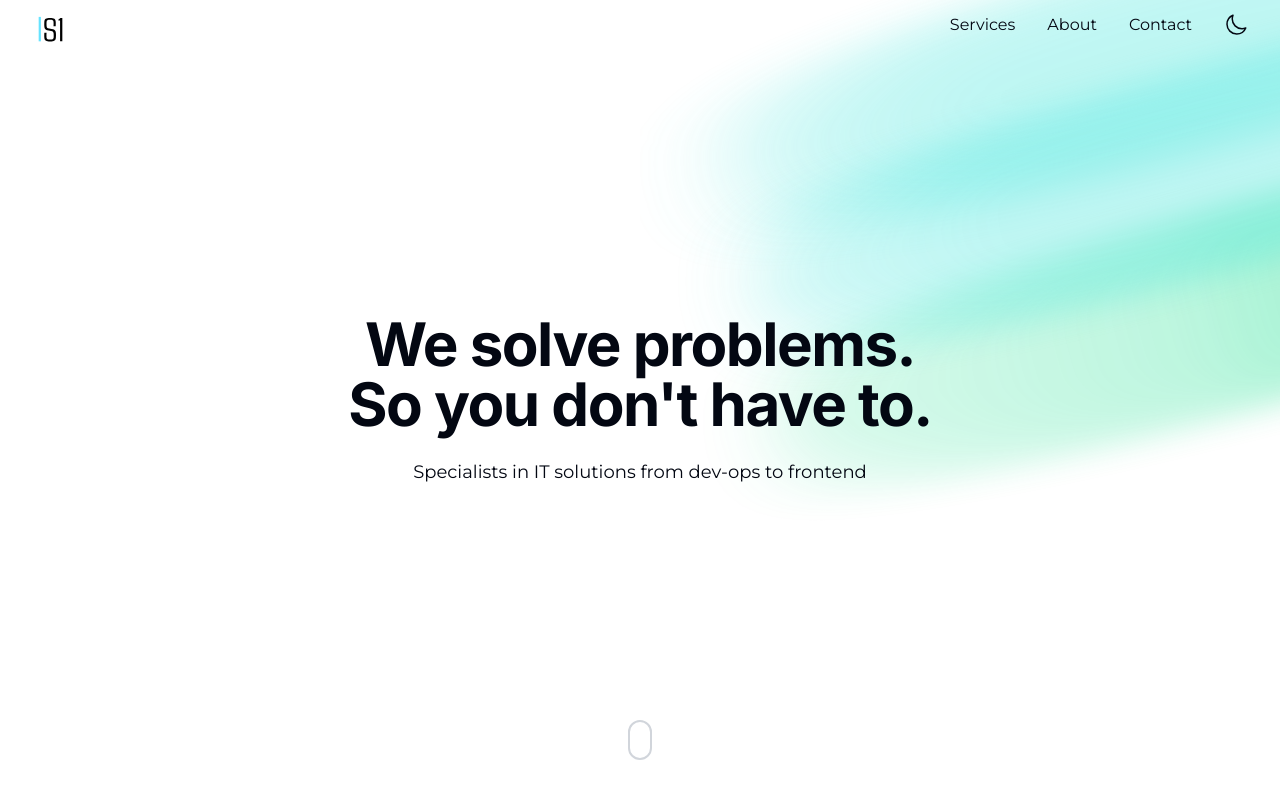
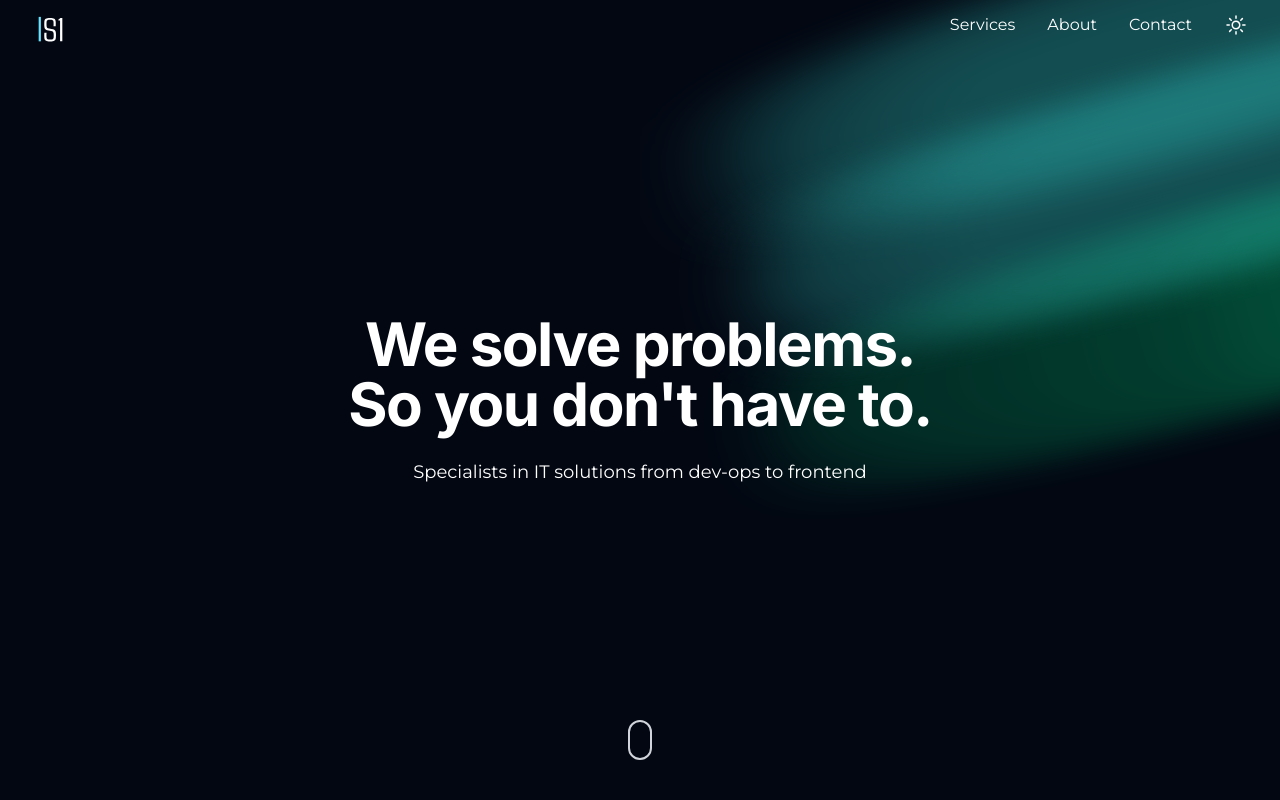
Before and after one commit to Robspin/next-solution1, a Next.js app: page / in a window 1280 px wide. Shown: the top 800 px of the page. Built offline with nearby package versions, Linux system fonts and the light colour scheme.

Commit message:
implemented jotai for darkmode management

```diff
--- a/app/layout.tsx
+++ b/app/layout.tsx
@@ -3,11 +3,14 @@ import { montserrat } from "@/lib/fonts"
 import Navbar from "@/components/layout/navbar"
 import { Toaster } from "@/components/ui/toaster"
 import Footer from "@/components/layout/footer"
+import ThemeWrapper from '@/components/layout/theme-wrapper'
 
 export const metadata = {
   title: 'Solution One',
   description: "We solve complex IT problems so you don't have to",
 }
+
+
 
 export default function RootLayout({
   children,
@@ -15,12 +18,14 @@ export default function RootLayout({
   children: React.ReactNode
 }) {
   return (
-    <html lang="en">
-      <body className={`${montserrat.className} dark:bg-gray-950 transition-colors`}>
+    <html lang="en" className="bg-gray-950">
+        <body className={montserrat.className}>
+          <ThemeWrapper>
             <Navbar />
             {children}
             <Toaster />
             <Footer />
+          </ThemeWrapper>
         </body>
       </html>
   )
--- /dev/null
+++ b/components/layout/theme-wrapper.tsx
@@ -0,0 +1,16 @@
+'use client'
+import { ReactNode } from "react"
+import { atom, PrimitiveAtom, useAtom } from "jotai"
+
+export const themeAtom = atom('dark')
+export default function({ children }: { children: ReactNode }){
+    const [theme] = useAtom(themeAtom)
+
+    return (
+        <div className={`${theme}`}>
+            <div className="dark:bg-gray-950 dark:text-white transition-colors">
+                {children}
+            </div>
+        </div>
+    )
+}
--- a/components/theme-switch.tsx
+++ b/components/theme-switch.tsx
@@ -1,6 +1,6 @@
 "use client"
-
-import {useEffect, useState} from "react"
+import { useAtom } from 'jotai'
+import { themeAtom } from '@/components/layout/theme-wrapper'
 
 const Moon = ({ ...props }) => (
     <svg xmlns="http://www.w3.org/2000/svg" fill="none" viewBox="0 0 24 24" strokeWidth={1.5} stroke="currentColor"
@@ -17,28 +17,15 @@ const Sun = ({ ...props }) => (
 )
 
 export default function ThemeSwitch() {
-    const [showSun, setShowSun] = useState(false)
-
-    useEffect(() => {
-        if (window.matchMedia && window.matchMedia('(prefers-color-scheme: dark)').matches) {
-            toggleTheme()
-        }
-    }, [])
+    const [theme, setTheme] = useAtom(themeAtom)
     const toggleTheme = () => {
-        const html = document.querySelector('html')
-        if (!html) return
-        if (showSun) {
-            html.classList.remove('dark')
-            setShowSun(false)
-        } else {
-            html.classList.add('dark')
-            setShowSun(true)
-        }
+        if(theme === 'dark') setTheme('light')
+        if(theme === 'light') setTheme('dark')
     }
 
     return (
         <button aria-label="Theme-toggle" onClick={toggleTheme}>
-            {showSun ? <Sun className="w-6 h-6 hover:animate-spin-slow" /> : <Moon className="w-6 h-6 hover:animate-wiggle" />}
+            {theme === 'dark' ? <Sun className="w-6 h-6 hover:animate-spin-slow" /> : <Moon className="w-6 h-6 hover:animate-wiggle" />}
         </button>
     )
 }
--- a/package.json
+++ b/package.json
@@ -21,6 +21,7 @@
     "class-variance-authority": "^0.6.0",
     "clsx": "^1.2.1",
     "framer-motion": "^10.12.17",
+    "jotai": "^2.2.1",
     "lucide-react": "^0.252.0",
     "next": "13.4.7",
     "postcss": "8.4.24",
```
Also changed, not shown: 1 other file (tests, documents, lock files or other folders). Lines whose indentation alone changed are shown as unchanged.
